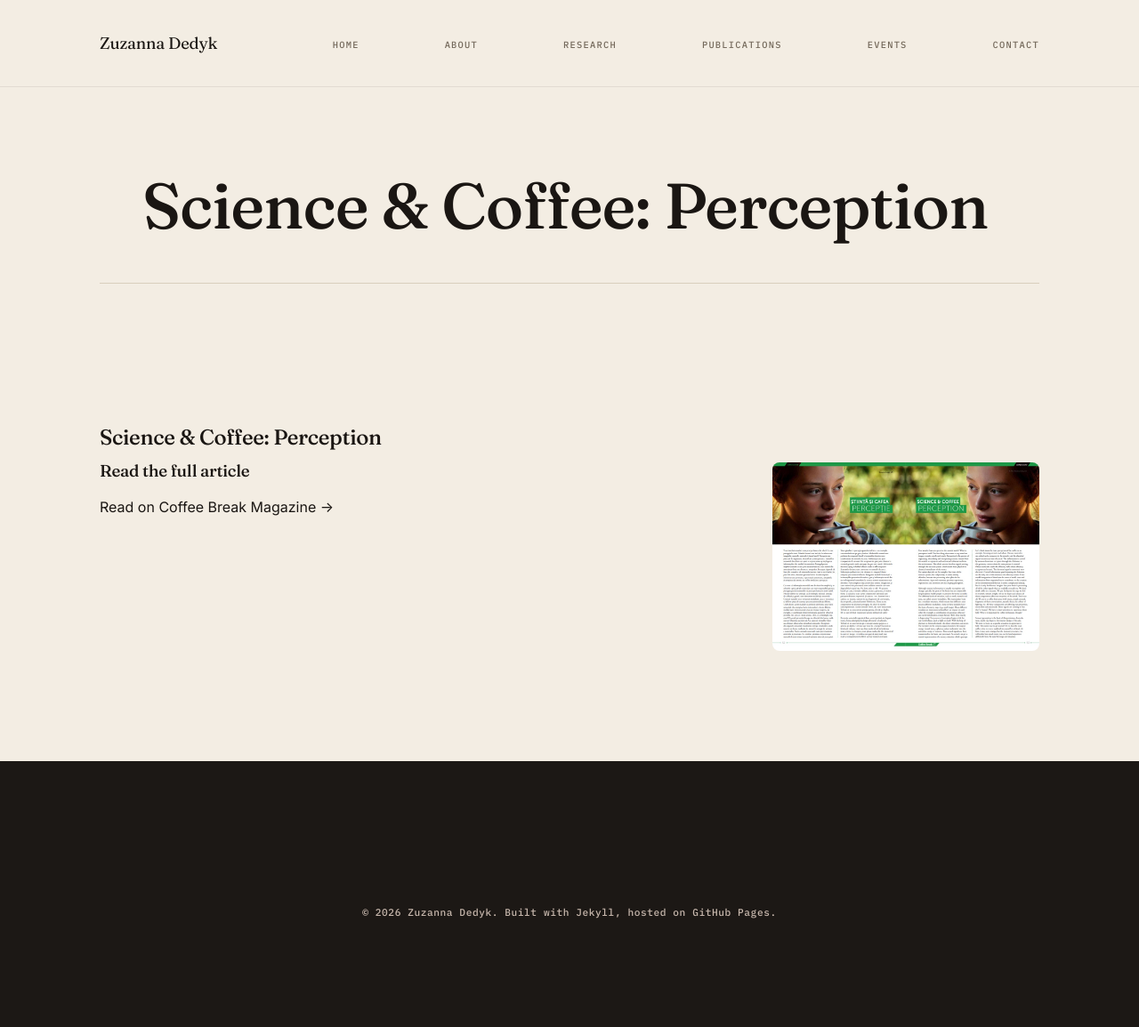
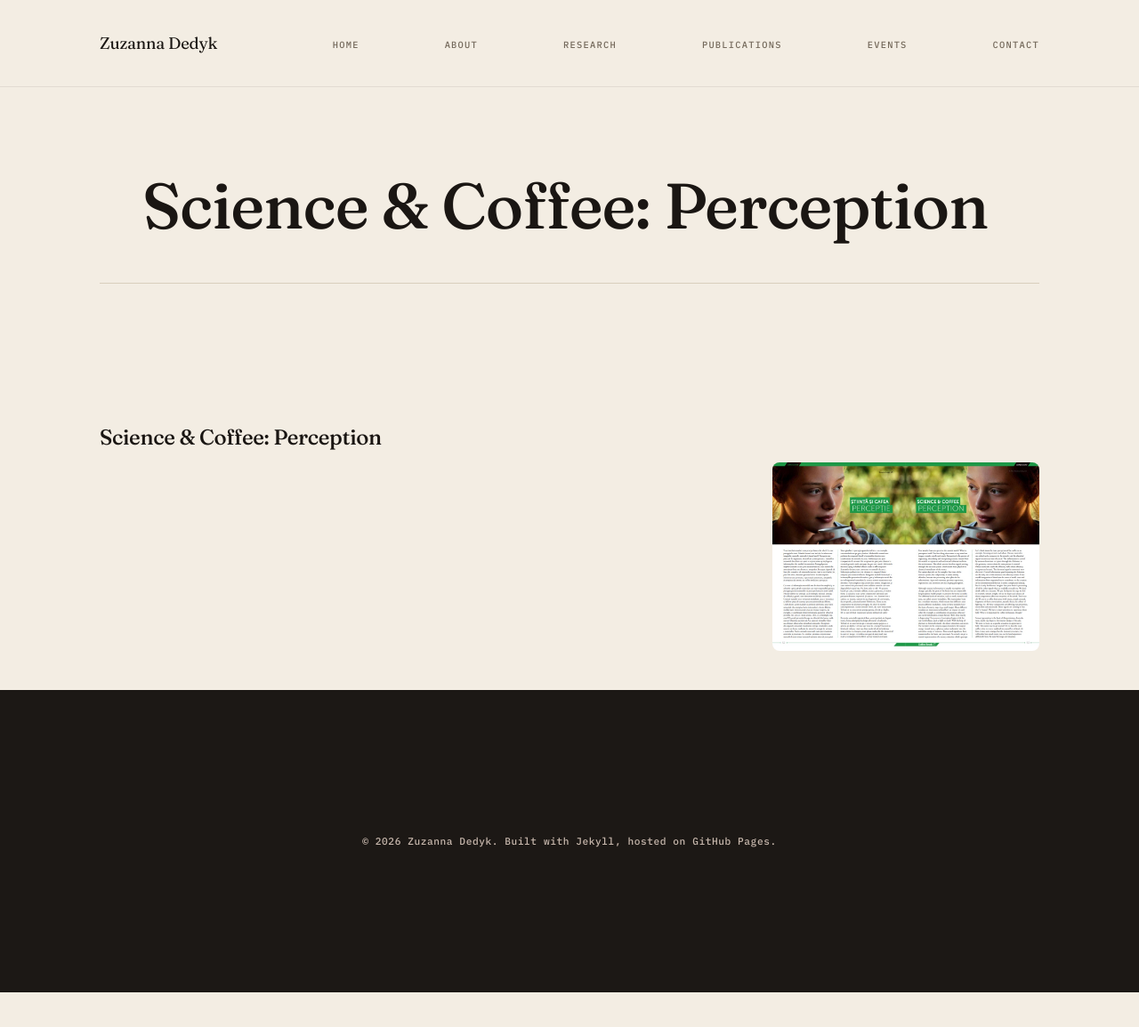
Before and after one commit to Zuzanna-Dedyk/Zuzanna-Dedyk.github.io, a Jekyll site: the page built from _writing/Perceptie_Ro.md, in a window 1280 px wide and 1197 px high. Shown: the top 1155 px of the window at 89% size. Built offline with Jekyll 4.4.1, drawn with Linux system fonts in a browser that asks for light colours.

Commit message:
Update Perceptie_Ro.md

```diff
--- a/_writing/Perceptie_Ro.md
+++ b/_writing/Perceptie_Ro.md
@@ -17,8 +17,5 @@ url: "https://coffeebreakmagazine.com/science-coffee-perception"
 
 <!-- Add your article summary or excerpt here -->
 
-### Read the full article
-[Read on Coffee Break Magazine →](https://coffeebreakmagazine.com/science-coffee-perception)
-
 <!-- Optional: Link to PDF if you have one -->
 <!-- [Download PDF](assets/pdf/science-coffee-perception.pdf) -->
```
